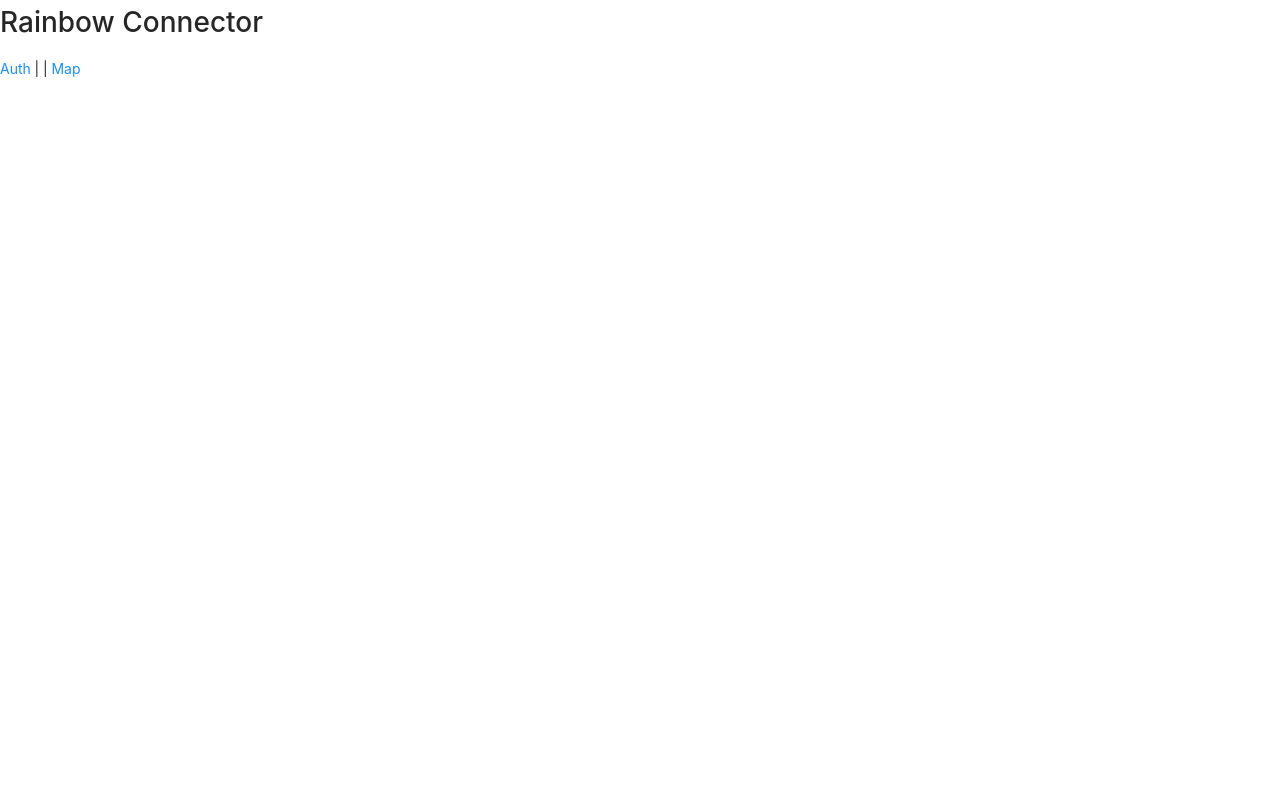
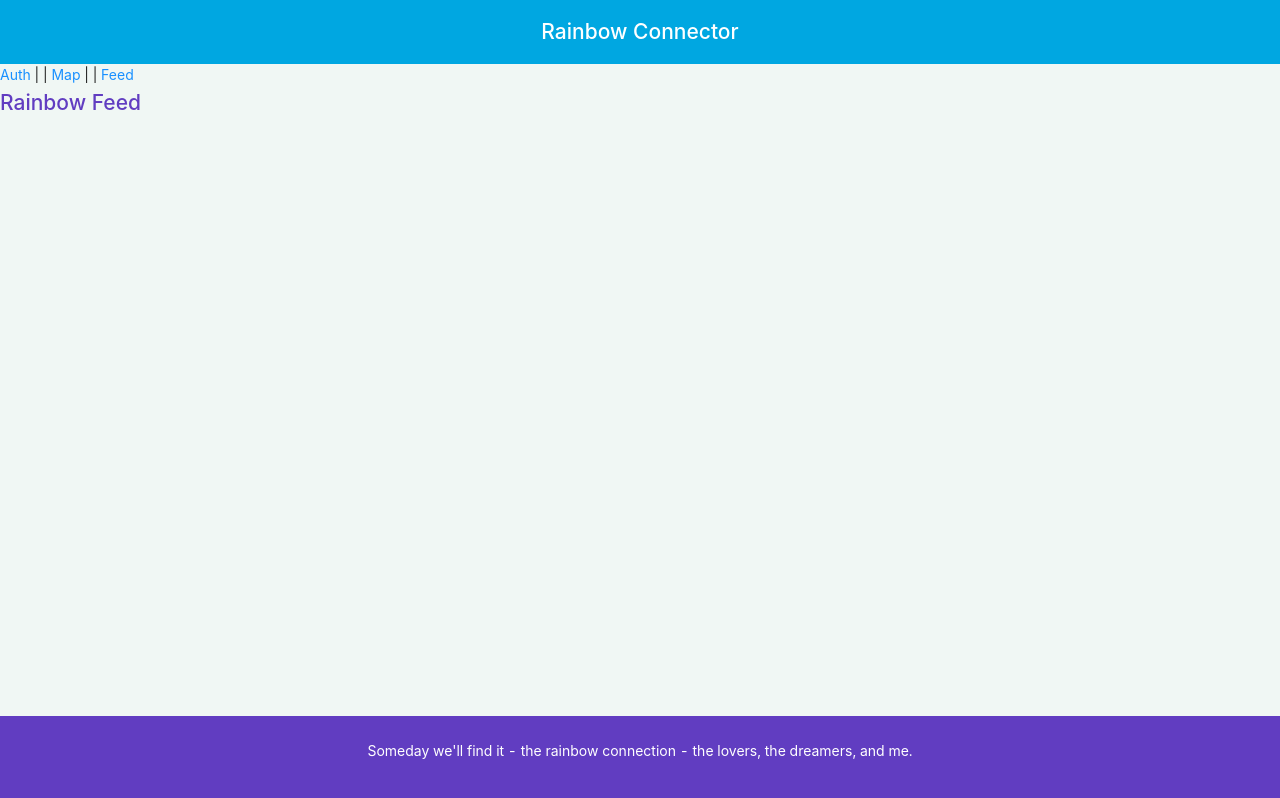
Before and after one commit to jlfarrington/rainbowConnector-client, a React (Vite) app: page /feed in a window 1280 px wide. Built offline with nearby package versions, Linux system fonts and the light colour scheme.

Commit message:
like/update rainbow functionality, started styling

```diff
--- a/src/App.css
+++ b/src/App.css
@@ -1,37 +1,43 @@
 @import 'antd/dist/antd.css';
 
-#mapId {
-  height: 400px;
-  width: 800px;
+html, body {
+  height: 100%;
 }
 
-
-@media (prefers-reduced-motion: no-preference) {
-  .App-logo {
-    animation: App-logo-spin infinite 20s linear;
-  }
+html {
+  scroll-behavior: smooth;
+  overflow-x: hidden;
 }
 
-.App-header {
-  background-color: #282c34;
-  min-height: 100vh;
+.header-section {
+  background-color: #00A7E1;
+}
+
+#title {
+  color: white;
+  text-align: center;
+}
+
+.footer-section {
+  color: white;
+  background-color: #613DC1;
+  position: fixed;
+  left: 0;
+  bottom: 0;
+  width: 100%;
+}
+
+.content-section {
+  flex: 1 0 auto;
+  background-color: #F0F7F4;
+}
+
+body {
   display: flex;
   flex-direction: column;
-  align-items: center;
-  justify-content: center;
-  font-size: calc(10px + 2vmin);
-  color: white;
+  background-color: #F0F7F4;
 }
 
-.App-link {
-  color: #61dafb;
+.register-form-button {
+  background-color: #00A7E1;
 }
-
-@keyframes App-logo-spin {
-  from {
-    transform: rotate(0deg);
-  }
-  to {
-    transform: rotate(360deg);
-  }
-}
--- a/src/App.tsx
+++ b/src/App.tsx
@@ -2,8 +2,12 @@ import React, { Component } from "react";
 import { BrowserRouter as Router, Switch, Link, Route } from "react-router-dom";
 import "./App.css";
 import Auth from "./Auth/Auth";
+import Feed from "./RainbowViews/Feed";
 import Map from "./RainbowViews/Map";
+import BottomNav from "./Navigation/BottomNav";
+import { Layout } from "antd";
 
+const { Header, Footer, Content } = Layout;
 
 interface AppProps {}
 
@@ -47,8 +51,8 @@ export default class App extends Component<AppProps, AppState> {
   getLocation = () => {
     navigator.geolocation.getCurrentPosition(
       (location) => {
-        let latitude = location.coords.latitude
-        let longitude = location.coords.longitude
+        let latitude = location.coords.latitude;
+        let longitude = location.coords.longitude;
         if (location) {
           this.setState({
             lat: latitude,
@@ -60,7 +64,6 @@ export default class App extends Component<AppProps, AppState> {
       (fail) => console.log("locator failed")
     );
   };
-
 
   updateToken = (newToken: string) => {
     localStorage.setItem("token", newToken);
@@ -75,10 +78,17 @@ export default class App extends Component<AppProps, AppState> {
 
   render() {
     return (
-      <div>
-        <h1>Rainbow Connector</h1>
       <Router>
-          <Link to="/auth">Auth</Link> | | <Link to="/map">Map</Link>
+        <Layout>
+          <Header className="header-section">
+            <h1 id="title">Rainbow Connector</h1>
+          </Header>
+          <Content className="content-section">
+            <div className="nav-main">
+              <Link to="/auth">Auth</Link> | | <Link to="/map">Map</Link> | |{" "}
+              <Link to="/feed">Feed</Link>
+            </div>
+
             <div className="switch-routes">
               <Switch>
                 <Route exact path="/auth">
@@ -91,10 +101,18 @@ export default class App extends Component<AppProps, AppState> {
                     long={this.state.long}
                   />
                 </Route>
+                <Route exact path="/feed">
+                  <Feed token={this.state.sessionToken} />
+                </Route>
               </Switch>
             </div>
+          </Content>
+
+          <Footer className="footer-section">
+            <BottomNav />
+          </Footer>
+        </Layout>
       </Router>
-      </div>
     );
   }
 }
--- /dev/null
+++ b/src/Auth/Auth.css
@@ -0,0 +1,13 @@
+.link {
+    color: #00A7E1;
+    text-decoration: underline;
+}
+
+.link:hover {
+    color: #613DC1;
+    cursor: pointer;
+}
+
+h1 {
+    color: #613DC1
+}
--- a/src/Auth/Auth.tsx
+++ b/src/Auth/Auth.tsx
@@ -1,6 +1,7 @@
 import React, { Component } from "react";
 import Register from './Register'
 import Login from "./Login";
+import './Auth.css'
 
 interface AuthProps {
     updateToken: (newToken: string) => void;
@@ -15,7 +16,7 @@ export default class Auth extends Component<AuthProps, AuthState> {
   constructor (props: AuthProps) {
       super(props);
       this.state = {
-          toggle: false
+          toggle: true
       }
   }
 
--- /dev/null
+++ b/src/Navigation/BottomNav.css
@@ -0,0 +1,3 @@
+.footer {
+    text-align: center
+}
--- /dev/null
+++ b/src/Navigation/BottomNav.tsx
@@ -0,0 +1,12 @@
+import React, { Component } from 'react'
+import './BottomNav.css'
+
+export default class BottomNav extends Component {
+    render() {
+        return(
+            <div className="footer">
+            <p>Someday we'll find it - the rainbow connection - the lovers, the dreamers, and me.</p>
+            </div>
+        )
+    }
+}
--- /dev/null
+++ b/src/RainbowViews/Feed.tsx
@@ -0,0 +1,12 @@
+import React, { Component } from 'react';
+
+
+export default class Feed extends Component {
+    render() {
+        return(
+            <div>
+                <h1>Rainbow Feed</h1>
+            </div>
+        )
+    }
+}
--- a/src/RainbowViews/Map.css
+++ b/src/RainbowViews/Map.css
@@ -1,11 +1,61 @@
-.rainbow-icon {
-    background: transparent;
-    background-image: url('../rainbow-icon.png');
+#mapId {
+    height: 900px;
+    width: 900px;
 }
 
-.rainbow-icon:after {
-    display: block;
-    width: 30px;
-    height: 30px;
-    content: "🌈";
+
+@media(max-width: 900px) {
+    #mapId {
+        width: 600px;
+    }
 }
+
+@media(max-width: 600px) {
+    #mapId {
+        width: 430px;
+        height: 500px;
+    }
+}
+
+@media(max-width: 410px) {
+    #mapId {
+        width: 300px;
+        height: 430px;
+    }
+}
+
+.mapWrapper {
+    display: flex;
+    flex-direction: column;
+    align-items: center;
+
+}
+
+.delete-button {
+    background-color: #FF3C38;
+    color: white;
+    border: 0px;
+    border-radius: 5px;
+    font-size: 14px;
+    text-align: center;
+    cursor: pointer;
+    margin: auto;
+}
+
+.delete-button :hover {
+    cursor: pointer;
+}
+
+#rainbowPopup {
+    display: flex;
+    flex-direction: column;
+    justify-content: flex-start;
+}
+
+#rainbowDetails {
+    display: flex;
+    align-content: flex-start;
+    flex-direction: row;
+    justify-content: space-between;
+    padding-top: 10px;
+}
--- a/src/RainbowViews/Map.tsx
+++ b/src/RainbowViews/Map.tsx
@@ -2,20 +2,16 @@ import React, { Component } from "react";
 import {
   MapContainer,
   TileLayer,
-  Marker,
-  Popup,
-  useMapEvents,
-  MapConsumer,
+  MapConsumer
 } from "react-leaflet";
 import { LatLngTuple, LeafletMouseEvent } from "leaflet";
 import L from "leaflet";
 import customIcon from "../rainbow-icon.png";
 import $ from "jquery";
 
-import { Layout, Modal, Form, Button, Upload, message } from "antd";
-import { UploadOutlined } from "@ant-design/icons";
+import { Modal } from "antd";
 
-import "./Map.css";
+import './Map.css'
 
 interface MapProps {
   token: string | null;
@@ -76,14 +72,20 @@ export default class Map extends Component<MapProps, MapState> {
       rainbowToUpdate: {},
     };
   }
+  componentDidMount() {
+    let token = localStorage.getItem('token')
+    this.getRainbows(token);
+  }
 
-  getRainbows = (): void => {
-    if (this.props.token) {
+
+  getRainbows = (token: string | null): void => {
+    if (token) {
+
       fetch("http://localhost:3000/rainbow/", {
         method: "GET",
         headers: new Headers({
           "Content-Type": "application/json",
-          Authorization: this.props.token,
+          Authorization: token,
         }),
       })
         .then((response) => response.json())
@@ -96,14 +98,27 @@ export default class Map extends Component<MapProps, MapState> {
     }
   };
 
-  componentDidMount() {
-    this.getRainbows();
+
+  likeRainbow = (rainbow: Rainbow): void => {
+    if (this.props.token) {
+      let newLikes = rainbow.likes + 1
+      fetch(`http://localhost:3000/rainbow/${rainbow.id}`, {
+        method: "PUT",
+        headers: {"Content-Type": "application/json",'Authorization': this.props.token}, body: JSON.stringify({
+            rainbow: {
+            image: rainbow.image,
+            likes: newLikes,
+            lat: rainbow.lat,
+            long: rainbow.long,
+          }})
+         }) .then(response => console.log(response.json()))
+    }
   }
+
 
   reportRainbow = async (e: any): Promise<any> => {
     e.preventDefault();
     if (this.props.token) {
-      console.log("rainbow reported! wow!");
       const response = await fetch("http://localhost:3000/rainbow/cloudsign", {
         method: "GET",
         headers: {
@@ -160,8 +175,6 @@ export default class Map extends Component<MapProps, MapState> {
   };
 
 
-
-
   // MODAL FUNCS
 
   showModal = (): void => {
@@ -207,13 +220,15 @@ export default class Map extends Component<MapProps, MapState> {
 
   render() {
     return (
-      <>
+      <div className="mapWrapper">
         <MapContainer
           id="mapId"
           center={this.state.userPosition}
           zoom={5}
           scrollWheelZoom={true}
+          style={{width: "device-width", height: "device-height"}}
         >
+
           <MapConsumer>
             {(map) => {
               map.on("click", (e: LeafletMouseEvent) => {
@@ -231,7 +246,7 @@ export default class Map extends Component<MapProps, MapState> {
                 });
 
                 let popupContent = `
-                <button class="delete-button">Report a Rainbow!</button>`;
+                <div className="reportPopup"><button class="delete-button">Report a Rainbow!</button></div>`;
 
                 theMarker.bindPopup(popupContent).on("popupopen", () => {
                   $(".delete-button").on("click", (e) => {
@@ -252,16 +267,41 @@ export default class Map extends Component<MapProps, MapState> {
             }}
           </MapConsumer>
           <TileLayer url="https://{s}.tile.openstreetmap.org/{z}/{x}/{y}.png" />
-          {this.state.rainbowData?.map((rainbow, index) => {
-            let position: LatLngTuple = [rainbow.lat, rainbow.long];
-            return (
-              <Marker position={position} icon={rainbowIcon} key={index}>
-                <Popup>
-                  <img src={rainbow.image} width="250px" />
-                </Popup>
-              </Marker>
-            );
-          })}
+         <MapConsumer>
+            {(map) => {
+              this.state.rainbowData?.map((rainbow, index) => {
+                let position: LatLngTuple = [rainbow.lat, rainbow.long];
+                let rainbowMarker: L.Layer;
+                rainbowMarker = L.marker(position, {
+                  icon: rainbowIcon,
+                })
+
+                let popupContent = `<div id="rainbowPopup"><img src=${rainbow.image} width="250px" key=${index} />
+                <div id="rainbowDetails"><button class="delete-button" id="likeBtn">Like</button> Likes: ${rainbow.likes}</div> </div>`
+
+                const theRainbow = rainbow;
+
+                rainbowMarker.bindPopup(popupContent).on("popupopen", () => {
+                  $(".delete-button").on("click", (e) => {
+                    e.preventDefault();
+                    this.likeRainbow(theRainbow);
+                    rainbowMarker.closePopup()
+
+                  })
+                })
+                rainbowMarker.addTo(map);
+
+            })
+            return null
+            }}
+
+
+         </MapConsumer>
+
+
+
+
+
         </MapContainer>
 
         <Modal
@@ -279,7 +319,7 @@ export default class Map extends Component<MapProps, MapState> {
 
           </form>
         </Modal>
-        </>
+        </div>
     );
   }
 }
```
Lines whose indentation alone changed are shown as unchanged.
